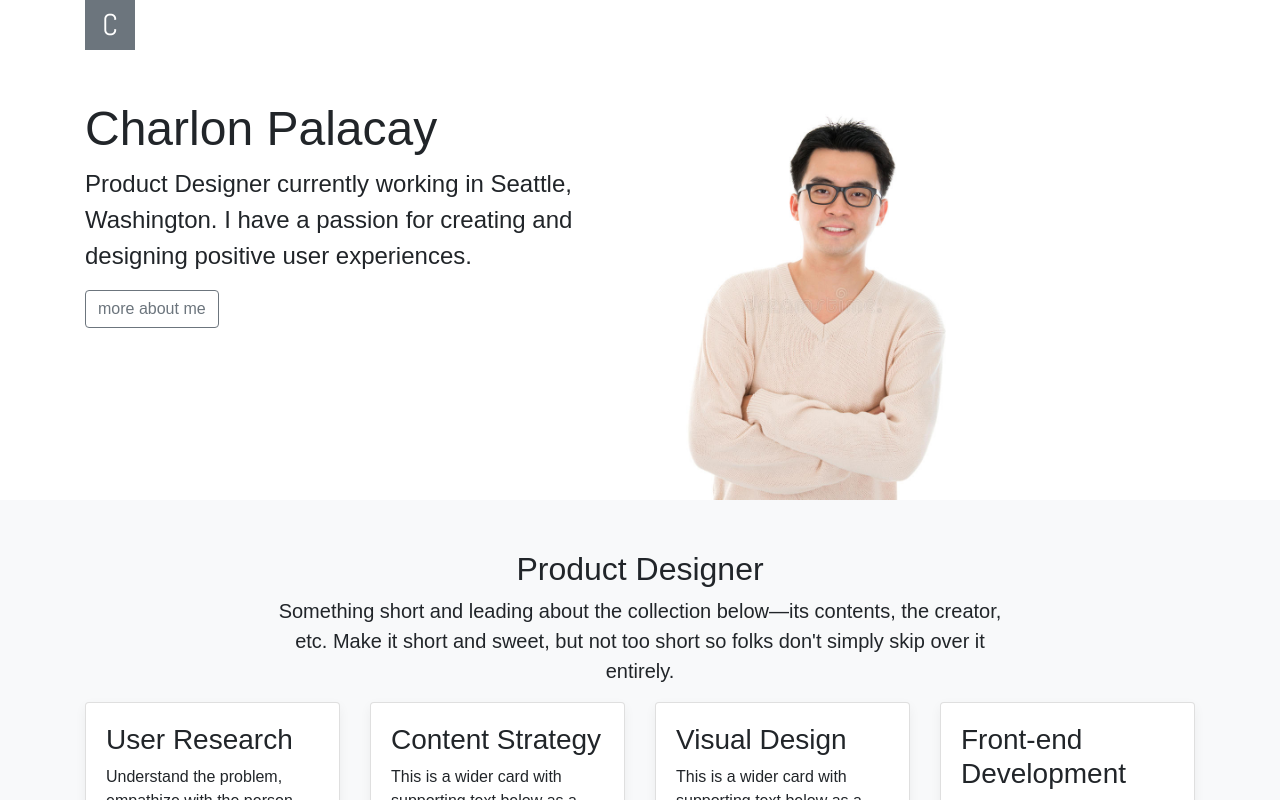
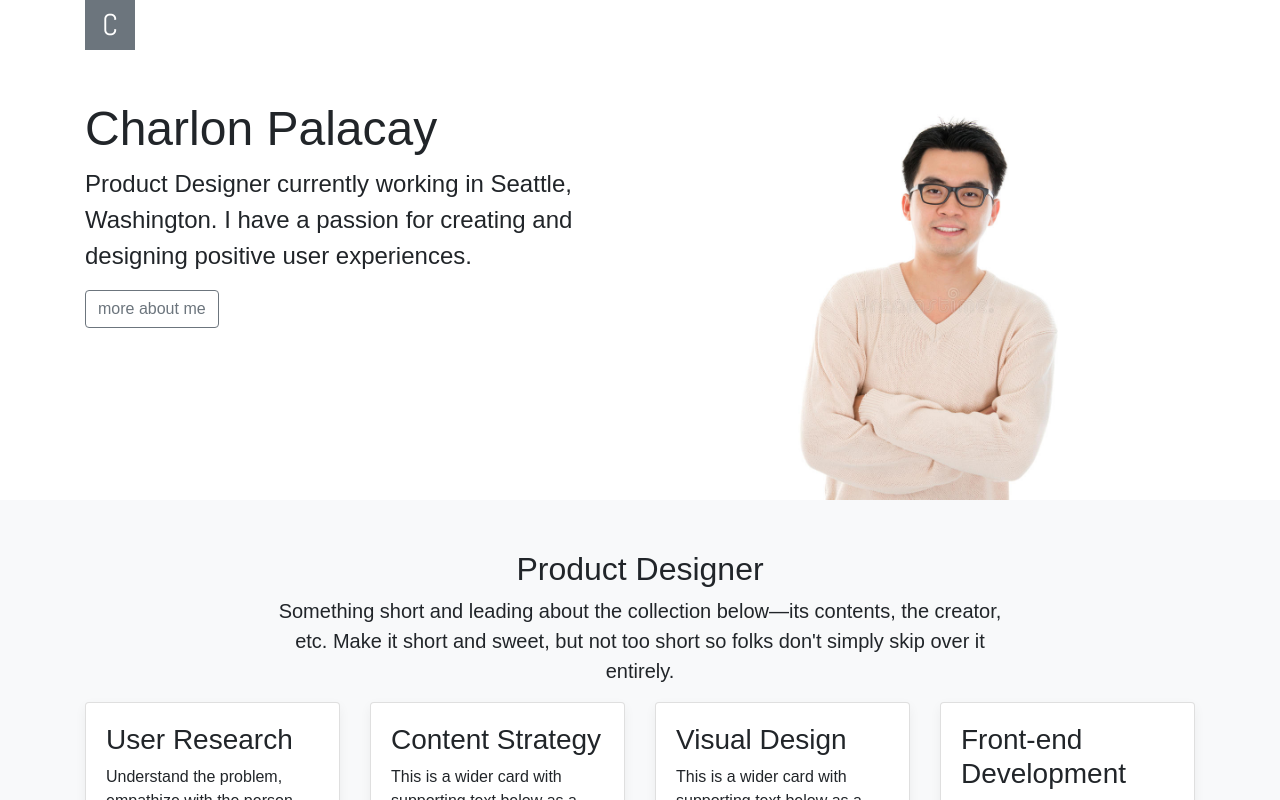
Before and after one commit to charlon/charlon.com, a React (Create React App) app in the folder portfolio/: page / in a window 1280 px wide. Shown: the top 800 px of the page. Built offline with nearby package versions, Linux system fonts and the light colour scheme.

Commit message:
Updates photo positioning.

```diff
--- a/portfolio/src/styles/Home.scss
+++ b/portfolio/src/styles/Home.scss
@@ -22,17 +22,19 @@
 
       .blah {
           padding: 0;
-          height: 25vh;
+          height: 200px;
           background: url("/asian-dude.jpg") no-repeat;
           background-position: 50% 5%;
-          background-size: cover;
+          background-size: 150%;
 
-          @media (min-width: 400px) {
+          @media (min-width: 768px) {
             margin-top: 50px;
             height: 50vh;
-            background-position: bottom left;
+            background-position: bottom;
             background-size: contain;
           }
+
+
 
       }
     }
```
